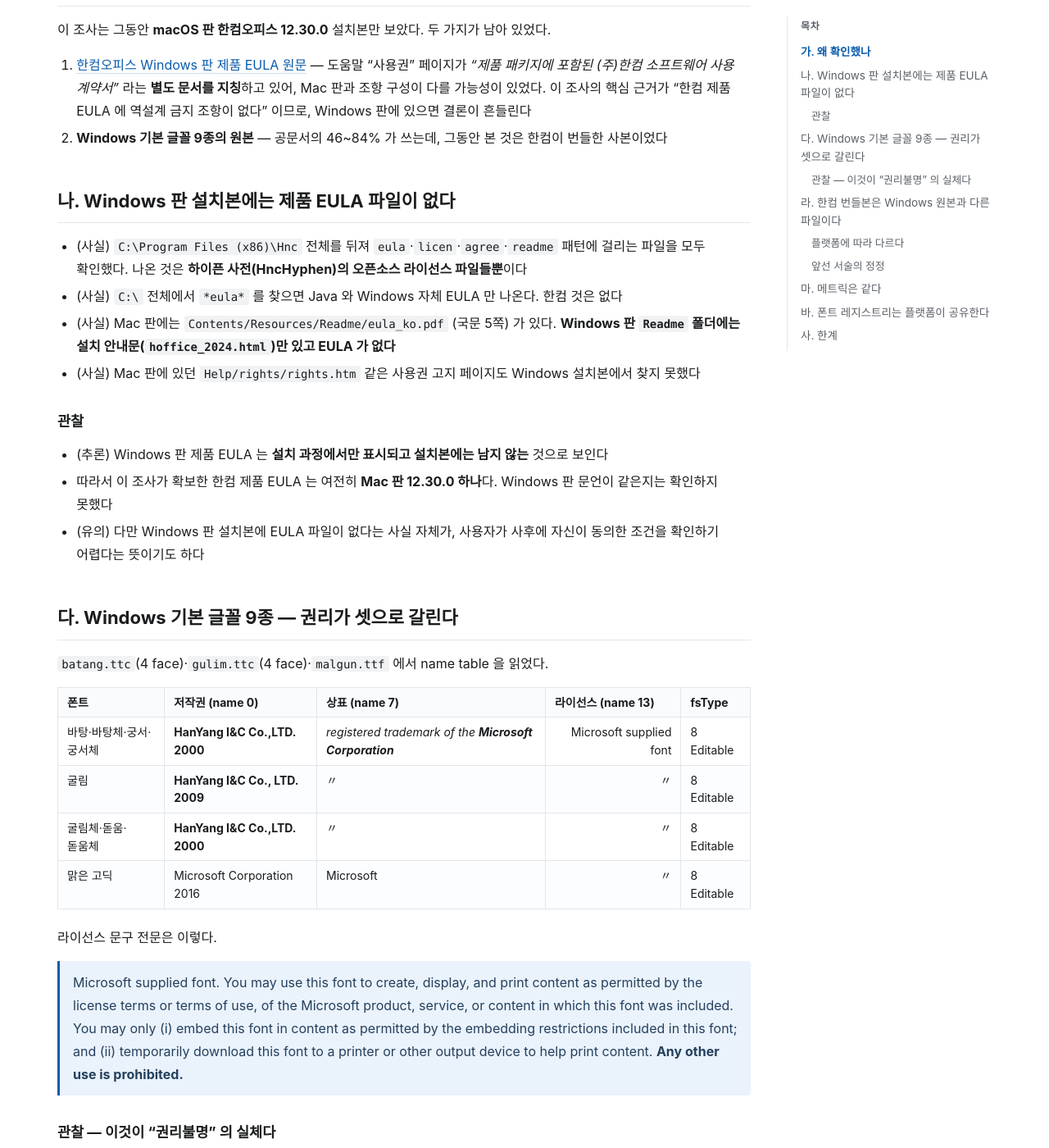
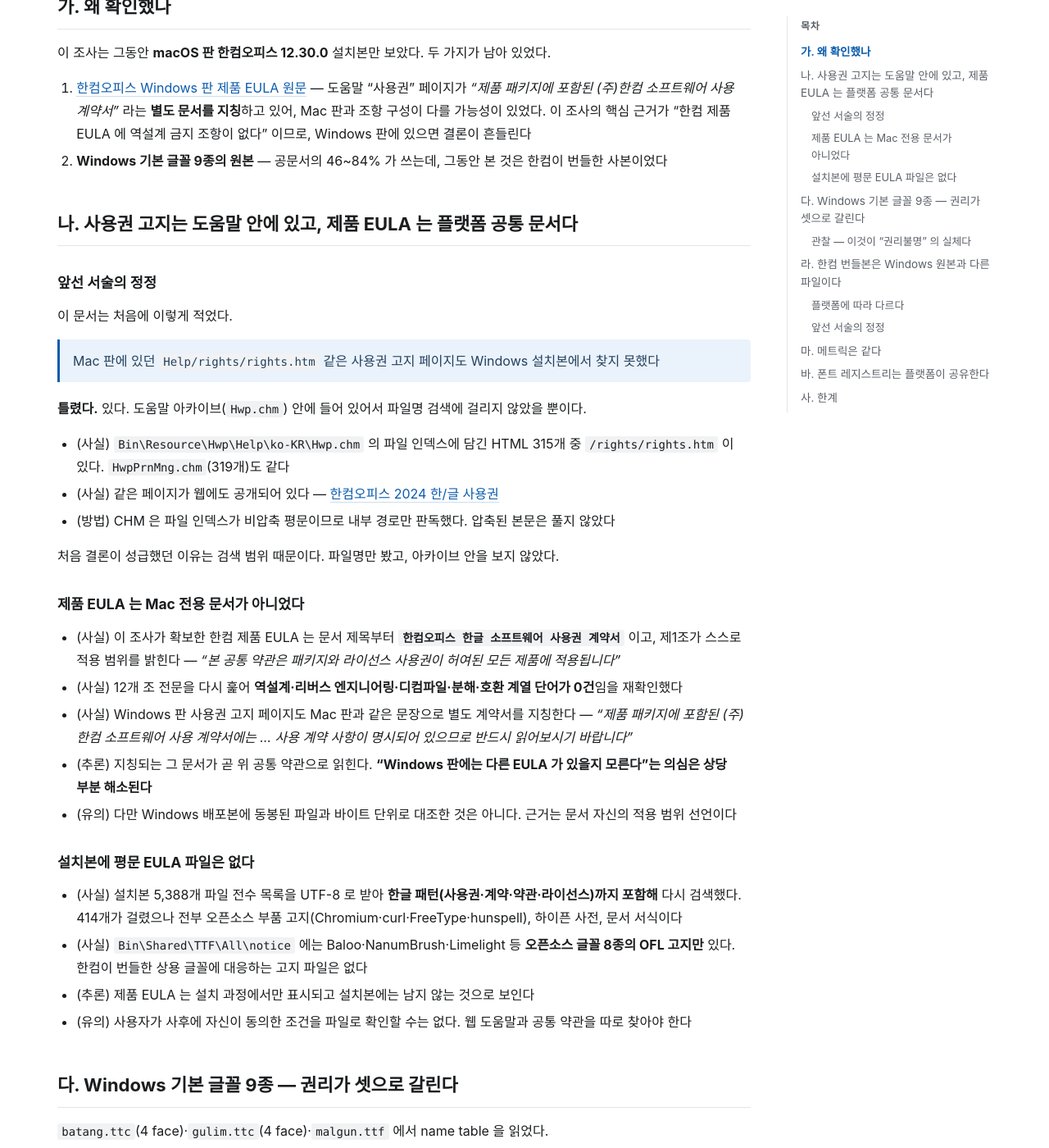
Before and after one commit to msjang/krigf26-font-eula-survey, a Jekyll site: the page built from findings-windows.md, in a window 1280 px wide and 1400 px high, scrolled down 396 px. Shown: the whole window at 82% size. Built offline with Jekyll 4.4.1, drawn with Linux system fonts in a browser that asks for light colours; our own code applies the rules of GitHub Pages for plain Markdown files; some of the changed text lies outside the part shown.

Commit message:
correct(windows): "Windows 설치본에 사용권 고지가 없다" 철회, EULA 적용 범위는 확대
1) 사용권 고지 페이지 — 철회
   - 앞서 "Mac 판에 있던 rights.htm 같은 페이지를 Windows 설치본에서 찾지 못했다"고 적었다
   - 틀렸다. Hwp.chm 도움말 아카이브 안에 /rights/rights.htm 이 있다 (HTML 315개 중 하나)
   - 왜 틀렸나: 파일명만 검색하고 아카이브 내부를 보지 않았다
   - findings-windows.md 나. 를 다시 썼고 정정 사실을 본문에 남겼다

2) 제품 EULA 적용 범위 — 축소했던 것을 되돌린다
   - 확보한 EULA 를 "Mac 판 EULA" 로 표기해 왔으나, 문서 제목은
     "한컴오피스 한글 소프트웨어 사용권 계약서" 이고 제1조가 스스로
     "본 공통 약관은 패키지와 라이선스 사용권이 허여된 모든 제품에 적용됩니다" 라고 밝힌다
   - Windows 판 사용권 고지 페이지도 같은 문장으로 이 문서를 지칭한다
   - report.md / clause-matrix.md / sources.md 의 "for Mac" 표기를 "플랫폼 공통 약관" 으로 고쳤다
   - 다만 Windows 배포본 동봉본과 파일 대조를 한 것은 아니므로 그 한계를 명시했다

3) 재확인
   - 12개 조 전문에 역설계·리버스 엔지니어링·디컴파일·분해·호환 계열 단어 0건
   - 설치본 5,388개 파일을 한글 패턴까지 포함해 재검색해도 제품 EULA 평문 파일은 없다
   - Windows 판이 번들하는 글꼴 2종(한컴바탕·한컴돋움)은 모두 한양정보통신 라이선스다

이 정정으로 결론의 방향은 바뀌지 않는다. 적용 범위가 넓어진다.

Co-Authored-By: Claude <noreply@anthropic.com>

```diff
--- a/clause-matrix.md
+++ b/clause-matrix.md
@@ -17,7 +17,7 @@
 
 | # | 문서 | A | B | C | D | E | F | G |
 |---|---|:-:|:-:|:-:|:-:|:-:|:-:|:-:|
-| 1 | 한컴오피스 한/글 for Mac 12.30.0 제품 EULA | X | **X** | X | O | O | O | X |
+| 1 | 한컴오피스 제품 EULA (공통 약관) | X | **X** | X | O | O | O | X |
 | 2 | 한컴오피스 2020/2022 한/글 "사용권" 도움말 | X | **X** | △ | O | O | X | X |
 | 3 | (주)한양정보통신 EULA (2013-10-10 시행) | **△** | **O** | O | O | O | X | X |
 | 4 | 윤디자인 FONCO "사용범위" | X | X | X | O | △ | X | X |
@@ -35,7 +35,7 @@
 
 ## 3. 문서별 상세
 
-### 가. 한컴오피스 한/글 for Mac 12.30.0 제품 EULA
+### 가. 한컴오피스 한글 소프트웨어 사용권 계약서 (플랫폼 공통 약관)
 
 - 출처: 설치본 내 `Contents/Resources/Readme/eula_ko.pdf` (5쪽, 국문). 한컴오피스 for Mac 설치 시 동일 경로에서 확인 가능
 - 사본은 이 레포에 싣지 않음. 아래는 조항 분석에 필요한 범위의 발췌 인용
@@ -69,7 +69,7 @@
 | A | X | 없음 |
 | B | **X** | 역설계 계열 문언 없음 |
 | C | △ | "(주)한컴의 사전 서면 동의 없이 부속된 자료 파일이나 문서 내용을 수정, 변형 및 복사할 수 없습니다" — "부속된 자료 파일"에 글꼴 파일이 포함되는지 문언상 불명확 |
-| D | O | Mac판 제7조와 동일 취지의 글꼴 사용 범위 조항 |
+| D | O | 공통 약관 제7조와 동일 취지의 글꼴 사용 범위 조항 |
 | E | O | "어떤 목적으로도 변형하거나 재가공하여 **재판매**할 수 없습니다" (재판매가 요건) |
 | F | X | 관할 규정 없음 |
 | G | X | 없음 |
--- a/findings-windows.md
+++ b/findings-windows.md
@@ -3,7 +3,7 @@
 - 조사일: 2026-09-29
 - 대상: Windows 10 (10.0.18363) + 한컴오피스 2024 (HWP 13.0.0.1053)
 - 방법: SSH 로 원격 접속해 폰트 파일과 설치 구조를 판독. 파일은 읽기만 했다
-- 원자료: [`data/win10-system-fonts_2026-09-29.json`](data/win10-system-fonts_2026-09-29.json)
+- 원자료: [`data/win10-system-fonts_2026-09-29.json`](data/win10-system-fonts_2026-09-29.json) · [`data/win-hancom-license-artifacts_2026-09-29.json`](data/win-hancom-license-artifacts_2026-09-29.json)
 
 ## 가. 왜 확인했나
 
@@ -12,18 +12,42 @@
 1. [한컴오피스 Windows 판 제품 EULA 원문](open-questions.md) — 도움말 "사용권" 페이지가 *"제품 패키지에 포함된 (주)한컴 소프트웨어 사용 계약서"* 라는 **별도 문서를 지칭**하고 있어, Mac 판과 조항 구성이 다를 가능성이 있었다. 이 조사의 핵심 근거가 "한컴 제품 EULA 에 역설계 금지 조항이 없다" 이므로, Windows 판에 있으면 결론이 흔들린다
 2. **Windows 기본 글꼴 9종의 원본** — 공문서의 46~84% 가 쓰는데, 그동안 본 것은 한컴이 번들한 사본이었다
 
-## 나. Windows 판 설치본에는 제품 EULA 파일이 없다
+## 나. 사용권 고지는 도움말 안에 있고, 제품 EULA 는 플랫폼 공통 문서다
 
-- (사실) `C:\Program Files (x86)\Hnc` 전체를 뒤져 `eula`·`licen`·`agree`·`readme` 패턴에 걸리는 파일을 모두 확인했다. 나온 것은 **하이픈 사전(HncHyphen)의 오픈소스 라이선스 파일들뿐**이다
-- (사실) `C:\` 전체에서 `*eula*` 를 찾으면 Java 와 Windows 자체 EULA 만 나온다. 한컴 것은 없다
-- (사실) Mac 판에는 `Contents/Resources/Readme/eula_ko.pdf` (국문 5쪽) 가 있다. **Windows 판 `Readme` 폴더에는 설치 안내문(`hoffice_2024.html`)만 있고 EULA 가 없다**
-- (사실) Mac 판에 있던 `Help/rights/rights.htm` 같은 사용권 고지 페이지도 Windows 설치본에서 찾지 못했다
+### 앞선 서술의 정정
 
-### 관찰
+이 문서는 처음에 이렇게 적었다.
 
-- (추론) Windows 판 제품 EULA 는 **설치 과정에서만 표시되고 설치본에는 남지 않는** 것으로 보인다
-- 따라서 이 조사가 확보한 한컴 제품 EULA 는 여전히 **Mac 판 12.30.0 하나**다. Windows 판 문언이 같은지는 확인하지 못했다
-- (유의) 다만 Windows 판 설치본에 EULA 파일이 없다는 사실 자체가, 사용자가 사후에 자신이 동의한 조건을 확인하기 어렵다는 뜻이기도 하다
+> Mac 판에 있던 `Help/rights/rights.htm` 같은 사용권 고지 페이지도 Windows 설치본에서 찾지 못했다
+
+**틀렸다.** 있다. 도움말 아카이브(`Hwp.chm`) 안에 들어 있어서 파일명 검색에 걸리지 않았을 뿐이다.
+
+- (사실) `Bin\Resource\Hwp\Help\ko-KR\Hwp.chm` 의 파일 인덱스에 담긴 HTML 315개 중
+  `/rights/rights.htm` 이 있다. `HwpPrnMng.chm`(319개)도 같다
+- (사실) 같은 페이지가 웹에도 공개되어 있다 —
+  [한컴오피스 2024 한/글 사용권](sources/licenses/hancom-office-2024-win_rights-help_2026-09-29.md)
+- (방법) CHM 은 파일 인덱스가 비압축 평문이므로 내부 경로만 판독했다. 압축된 본문은 풀지 않았다
+
+처음 결론이 성급했던 이유는 검색 범위 때문이다. 파일명만 봤고, 아카이브 안을 보지 않았다.
+
+### 제품 EULA 는 Mac 전용 문서가 아니었다
+
+- (사실) 이 조사가 확보한 한컴 제품 EULA 는 문서 제목부터 **`한컴오피스 한글 소프트웨어 사용권 계약서`** 이고,
+  제1조가 스스로 적용 범위를 밝힌다 — *"본 공통 약관은 패키지와 라이선스 사용권이 허여된 모든 제품에 적용됩니다"*
+- (사실) 12개 조 전문을 다시 훑어 **역설계·리버스 엔지니어링·디컴파일·분해·호환 계열 단어가 0건**임을 재확인했다
+- (사실) Windows 판 사용권 고지 페이지도 Mac 판과 같은 문장으로 별도 계약서를 지칭한다 —
+  *"제품 패키지에 포함된 (주)한컴 소프트웨어 사용 계약서에는 … 사용 계약 사항이 명시되어 있으므로 반드시 읽어보시기 바랍니다"*
+- (추론) 지칭되는 그 문서가 곧 위 공통 약관으로 읽힌다. **"Windows 판에는 다른 EULA 가 있을지 모른다"는 의심은 상당 부분 해소된다**
+- (유의) 다만 Windows 배포본에 동봉된 파일과 바이트 단위로 대조한 것은 아니다. 근거는 문서 자신의 적용 범위 선언이다
+
+### 설치본에 평문 EULA 파일은 없다
+
+- (사실) 설치본 5,388개 파일 전수 목록을 UTF-8 로 받아 **한글 패턴(사용권·계약·약관·라이선스)까지 포함해** 다시 검색했다.
+  414개가 걸렸으나 전부 오픈소스 부품 고지(Chromium·curl·FreeType·hunspell), 하이픈 사전, 문서 서식이다
+- (사실) `Bin\Shared\TTF\All\notice` 에는 Baloo·NanumBrush·Limelight 등 **오픈소스 글꼴 8종의 OFL 고지만** 있다.
+  한컴이 번들한 상용 글꼴에 대응하는 고지 파일은 없다
+- (추론) 제품 EULA 는 설치 과정에서만 표시되고 설치본에는 남지 않는 것으로 보인다
+- (유의) 사용자가 사후에 자신이 동의한 조건을 파일로 확인할 수는 없다. 웹 도움말과 공통 약관을 따로 찾아야 한다
 
 ## 다. Windows 기본 글꼴 9종 — 권리가 셋으로 갈린다
 
@@ -70,6 +94,7 @@
 ### 플랫폼에 따라 다르다
 
 - (사실) **Windows 판 한컴오피스 2024 는 굴림·바탕·돋움·궁서·맑은 고딕을 번들하지 않는다.** `Shared\TTF` 에 있는 것은 `HBATANG.TTF`(한컴바탕)·`HDOTUM.TTF`(한컴돋움)뿐이다. OS 가 제공하는 것을 쓴다
+- (사실) 그 두 글꼴에 대해 한컴은 *"한컴바탕과 한컴돋움 글꼴은 (주)한양정보통신에서 라이선스한 것입니다"* 라고 고지한다. **Windows 판이 번들하는 글꼴 2종이 모두, 이 조사에서 유일하게 역설계 금지 조항을 둔 회사의 것이다**
 - (사실) **Mac 판 한컴오피스는 자체 빌드(2.24)를 번들한다.** macOS 에는 이 글꼴들이 없기 때문으로 보인다
 - (추론) 그래서 한컴의 FAQ 2681 공지는 Windows 환경을 전제한 것으로 읽힌다. Mac 판에서 한컴이 번들하는 2.24 빌드의 권리 근거는 이 조사로 확인하지 못했다
 
@@ -112,7 +137,7 @@ Win 한컴오피스 2024     : f1462ff6e78c4dab…  65,696 B
 
 ## 사. 한계
 
-- **Windows 판 제품 EULA 문언을 확인하지 못했다.** 설치본에 파일이 없어, 설치 과정에서 표시되는 문언과 Mac 판 문언이 같은지는 여전히 미확인이다
+- 확보한 공통 약관이 **Windows 배포본에 동봉된 파일과 같은 판본인지는 파일 대조로 확인하지 않았다.** 근거는 문서 제1조의 적용 범위 선언과 웹 고지 페이지의 지칭이다
 - 조사한 Windows 는 10 (10.0.18363, 1909) 이다. Windows 11 의 기본 글꼴은 버전이 다를 수 있다
 - 한컴오피스 2024 (13.0.0.1053) 번들 폰트 152종·HFT 390종의 전수 조사는 하지 않았다. Mac 판(TTF 187·HFT 387)과 구성이 다르므로 별도 과제다
 - 메트릭 비교는 한글 1자·라틴 3자 표본이다. 전수 비교는 하지 않았다
--- a/open-questions.md
+++ b/open-questions.md
@@ -24,7 +24,8 @@
 
 ## 다. 미확보 자료
 
-- **한컴오피스 Windows판 제품 패키지 사용 계약서 원문** — 미확보. 2026-09-29 에 Windows 10 + 한컴오피스 2024(13.0.0.1053) 설치본을 직접 확인했으나 **설치본에 EULA 파일이 없었다**. 설치 과정에서만 표시되는 것으로 보인다 → [findings-windows.md](findings-windows.md)
+- **한컴오피스 Windows판 제품 패키지 사용 계약서 원문** — 대체로 해소. 확보한 `한컴오피스 한글 소프트웨어 사용권 계약서` 는 제1조에서 *"본 공통 약관은 패키지와 라이선스 사용권이 허여된 모든 제품에 적용됩니다"* 라고 스스로 적용 범위를 밝히므로 **플랫폼 공통 문서**로 읽힌다. Windows 판 사용권 고지 페이지도 같은 문장으로 이 문서를 지칭한다. 다만 Windows 배포본 동봉본과 파일 대조를 한 것은 아니다 → [findings-windows.md](findings-windows.md)
+- **설치본에 남지 않는 EULA 평문** — 설치본 5,388개 파일을 한글 패턴까지 포함해 전수 검색했으나 제품 EULA 평문 파일은 없다. 사용자가 동의한 조건을 사후에 파일로 확인할 길이 설치본에 없다는 뜻이다
 - 한컴오피스 과거 버전(2010/2014/2018) EULA
 - 한컴독스(웹) 이용약관 및 글꼴 정책 공지
 - 윤디자인 개별 폰트 구매 시 제시되는 사용권 계약서, 기업 라이선스 계약서
--- a/sources.md
+++ b/sources.md
@@ -7,7 +7,7 @@
 
 | 문서 | 출처 | 비고 |
 |---|---|---|
-| 한컴오피스 한/글 for Mac 12.30.0 제품 EULA | 설치본 내 `Contents/Resources/Readme/eula_ko.pdf` | 국문 5쪽. 설치본이 있으면 누구나 동일 경로에서 확인 가능 |
+| 한컴오피스 한글 소프트웨어 사용권 계약서 (플랫폼 공통 약관) | 설치본 내 `Contents/Resources/Readme/eula_ko.pdf` | 국문 5쪽. 제1조가 모든 제품에 적용된다고 명시한다. 설치본이 있으면 누구나 동일 경로에서 확인 가능 |
 | 한컴오피스 한/글 for Mac 사용권 도움말 | 설치본 내 `Contents/Resources/Help/rights/rights.htm` | |
 | 한컴오피스 2020 한/글 사용권 | <https://help.hancom.com/hoffice110/ko-KR/Hwp/rights/rights.htm> | |
 | 한컴오피스 2022 한/글 사용권 | <https://help.hancom.com/hoffice120/ko-KR/Hwp/rights/rights.htm> | |
```
Also changed, not shown: report.md (+2 -2 lines).
